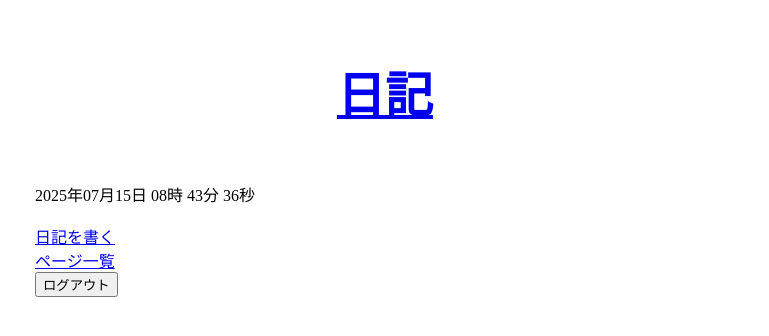
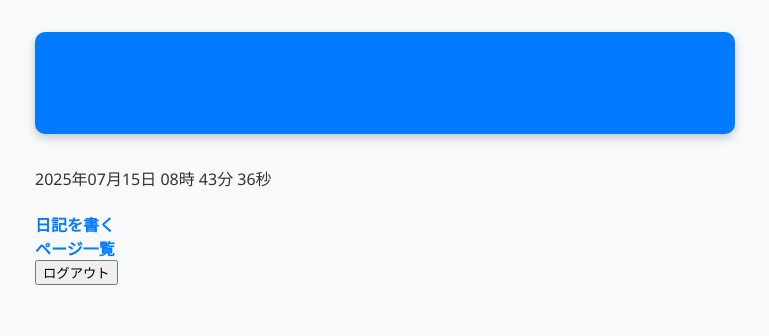
Before and after one commit to yuuitiroo/nikki, a Django app: page / in a window 1280 px wide. Shown: the top 336 px of the page, without its empty margins (255-1024 px from the left). Run offline with Django 5.2, Linux system fonts and the light colour scheme; the visitor is signed in with stand-in values (Sample User, id 1).

Commit message:
Changed the HTML for the site.

```diff
--- a/mydg/static/diary/css/base.css
+++ b/mydg/static/diary/css/base.css
@@ -1,20 +1,57 @@
 body {
     width: 700px;
     min-height: 300px;
-    margin-right: auto;
-    margin-left: auto;
-    margin-top: 1.5%;
-    margin-bottom: 1.5%;
-    background-color: #ffffff;
+    margin: 1.5% auto;
+    background-color: #f8f9fa;
+    font-family: "Segoe UI", sans-serif;
+    color: #333;
 }
+
 h1 {
-    font-size: 30px;
     font-size: 3rem;
-    position: relative;
-    padding: 1.5rem;
     text-align: center;
+    background-color: #007bff;
+    color: white;
+    padding: 1rem;
+    border-radius: 10px;
+    box-shadow: 0 4px 10px rgba(0,0,0,0.2);
+    margin-bottom: 2rem;
 }
+
 h1 span {
-    font-size: 18px;
-    font-size: 1.8rem;
+    font-size: 1.2rem;
+    display: block;
+    margin-top: 0.5rem;
+    color: #e0e0e0;
 }
+
+/* カード風リスト */
+ul {
+    list-style: none;
+    padding: 0;
+}
+
+ul li {
+    background-color: white;
+    margin-bottom: 1rem;
+    padding: 1rem;
+    border-radius: 10px;
+    box-shadow: 0 2px 5px rgba(0,0,0,0.1);
+    transition: 0.2s;
+}
+
+ul li:hover {
+    transform: scale(1.01);
+    box-shadow: 0 4px 12px rgba(0,0,0,0.15);
+}
+
+/* リンクのスタイル */
+a {
+    color: #007bff;
+    text-decoration: none;
+    font-weight: bold;
+}
+
+a:hover {
+    text-decoration: underline;
+}
```
